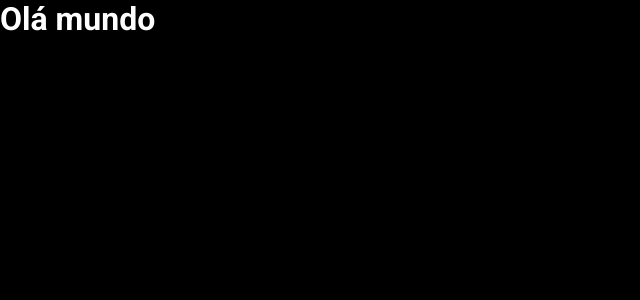
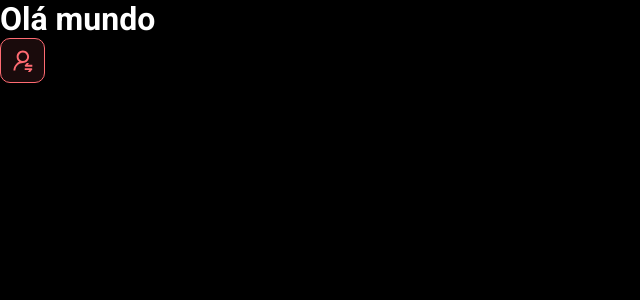
Before and after one commit to adrielpailos/dsmeta, a React (Vite) app in the folder frontend/: page / in a window 1280 px wide. Shown: the top 300 px of the page, without its empty margins (0-640 px from the left). Built offline with nearby package versions, Linux system fonts and the light colour scheme.

Commit message:
styled button

```diff
--- a/frontend/src/App.tsx
+++ b/frontend/src/App.tsx
@@ -1,7 +1,13 @@
+import NotifyButton from "./components/notifybutton"
 function App() {
-  return(
-    <h1>Olá mundo</h1>
+  return (
+    <div>
+      <h1>Olá mundo</h1>
+      <NotifyButton />
+    </div>
   )
+
+
 }
 
 export default App
--- /dev/null
+++ b/frontend/src/components/notifybutton/index.tsx
@@ -0,0 +1,11 @@
+
+import icon from '../../assets/img/notification.svg'
+import './style.css'
+function NotifyButton() {
+    return (
+        <div className="dsmeta-red-btn">
+            <img src={icon} alt="Notificar" />
+        </div>
+    )
+}
+export default NotifyButton
--- /dev/null
+++ b/frontend/src/components/notifybutton/style.css
@@ -0,0 +1,11 @@
+.dsmeta-red-btn {
+    height: 45px;
+    width: 45px;
+    background: rgba(255, 107, 114, 0.1);
+    border: 1px solid #ff6b72;
+    border-radius: 10px;
+    display: flex;
+    align-items: center;
+    justify-content: center;
+    cursor: pointer;
+}
```
Also changed, not shown: frontend/src/assets/img/notification.svg (added).
